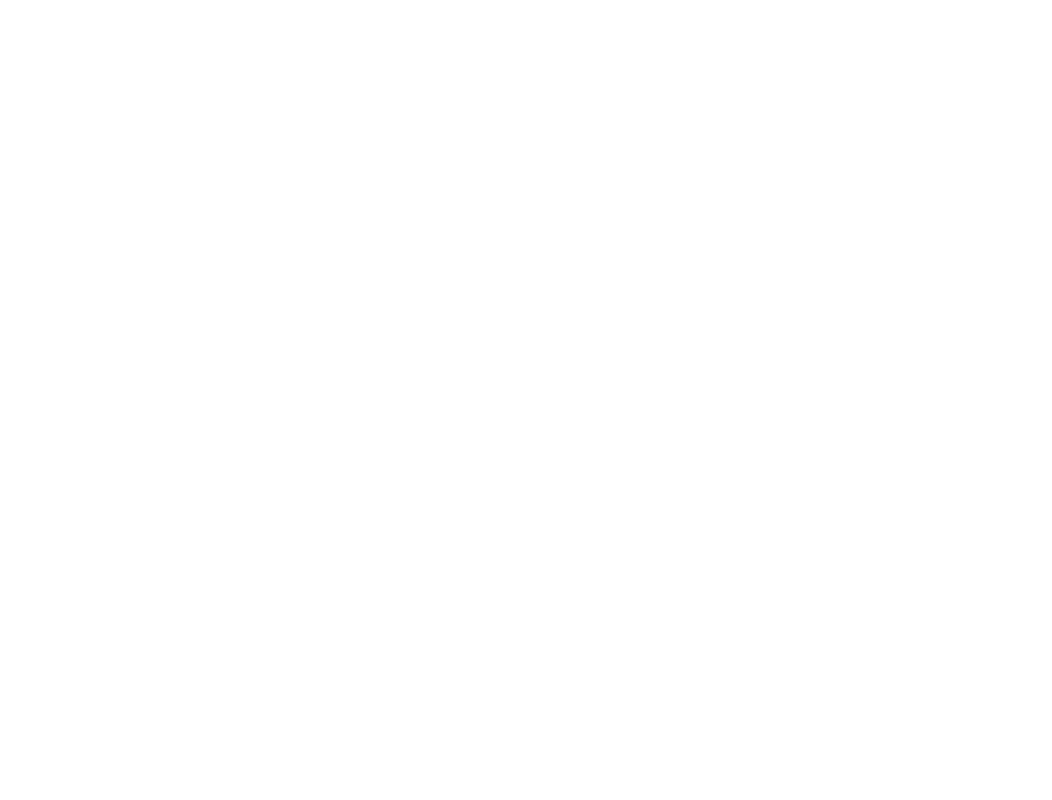
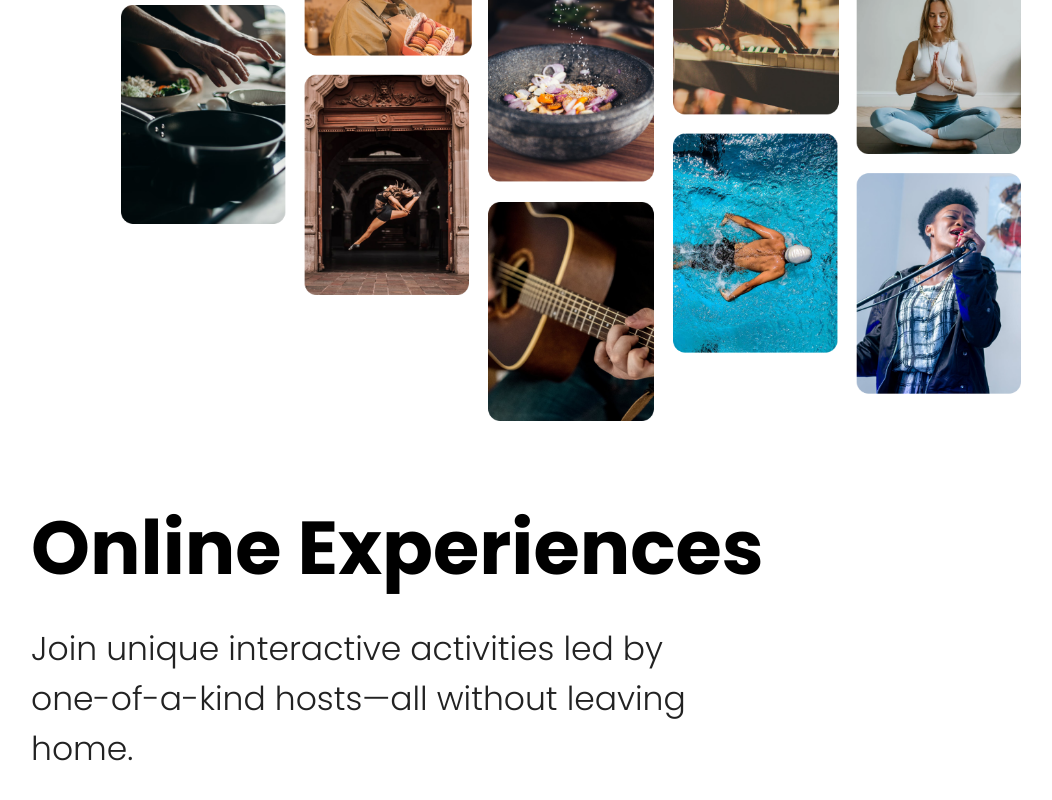
Before and after one commit to adarshcodes/airbnb-experience, a React (Create React App) app: page / in a window 1280 px wide. Shown: the part 246-1046 px from the top of the page, without its empty margins (69-1121 px from the left). Before the commit the page ends 800 px from the top, so only its background shows below. Built offline with nearby package versions, Linux system fonts and the light colour scheme.

Commit message:
completed hero section

```diff
--- a/public/index.html
+++ b/public/index.html
@@ -18,7 +18,7 @@
 		<link rel="preconnect" href="https://fonts.googleapis.com" />
 		<link rel="preconnect" href="https://fonts.gstatic.com" crossorigin />
 		<link
-			href="https://fonts.googleapis.com/css2?family=Poppins:wght@400;500;600;700&display=swap"
+			href="https://fonts.googleapis.com/css2?family=Poppins:wght@200;300;400;500;600;700&display=swap"
 			rel="stylesheet"
 		/>
 
--- a/src/App.js
+++ b/src/App.js
@@ -1,11 +1,11 @@
 import React from "react";
-import NavBar from "./components/NavBar";
+import Header from "./components/Header";
 import "./sass/main.css";
 
 function App() {
 	return (
 		<div className="app">
-			<NavBar />
+			<Header />
 		</div>
 	);
 }
--- /dev/null
+++ b/src/components/Header.jsx
@@ -0,0 +1,14 @@
+import React from "react";
+import NavBar from "./NavBar";
+import Hero from "./Hero";
+
+export default class Header extends React.Component {
+	render() {
+		return (
+			<header className="header">
+				<NavBar />
+				<Hero />
+			</header>
+		);
+	}
+}
--- /dev/null
+++ b/src/components/Hero.jsx
@@ -0,0 +1,23 @@
+import React from "react";
+import heroImg from "../images/photo-grid.png";
+
+class Hero extends React.Component {
+	render() {
+		return (
+			<div className="hero">
+				<div className="hero--container">
+					<img src={heroImg} alt="hero" className="hero--container__img" />
+				</div>
+				<div className="hero--text">
+					<h1 className="hero--text__heading">Online Experiences</h1>
+					<p className="hero--text__para">
+						Join unique interactive activities led by one-of-a-kind hosts—all
+						without leaving home.
+					</p>
+				</div>
+			</div>
+		);
+	}
+}
+
+export default Hero;
--- a/src/components/NavBar.jsx
+++ b/src/components/NavBar.jsx
@@ -4,11 +4,9 @@ import logo from "../images/airbnb-logo.png";
 class NavBar extends React.Component {
 	render() {
 		return (
-			<header className="header">
-				<nav className="navigation">
-					<img src={logo} alt="logo" className="navigation__logo" />
-				</nav>
-			</header>
+			<nav className="navigation">
+				<img src={logo} alt="logo" className="navigation__logo" />
+			</nav>
 		);
 	}
 }
--- a/src/sass/abstract/_variables.scss
+++ b/src/sass/abstract/_variables.scss
@@ -1,3 +1,5 @@
 // Color Variables
 
 $color-primary-white: #ffffff;
+$color-primary-dark: #000000;
+$color-secondary-dark: #222222;
--- a/src/sass/base/_typography.scss
+++ b/src/sass/base/_typography.scss
@@ -0,0 +1,3 @@
+body {
+	font-family: "Poppins", sans-serif;
+}
--- /dev/null
+++ b/src/sass/components/_hero.scss
@@ -0,0 +1,28 @@
+.hero {
+	padding: 7rem 10rem;
+
+	&--container {
+		@include flex-row;
+
+		&__img {
+			width: 90rem;
+		}
+	}
+
+	&--text {
+		padding: 7rem 0;
+		&__heading {
+			font-size: 7.5rem;
+			color: $color-primary-dark;
+			font-weight: 700;
+		}
+
+		&__para {
+			margin-top: 2rem;
+			font-size: 3.3rem;
+			font-weight: 300;
+			color: $color-secondary-dark;
+			max-width: 70rem;
+		}
+	}
+}
--- a/src/sass/components/_navbar.scss
+++ b/src/sass/components/_navbar.scss
@@ -3,7 +3,7 @@
 	@include flex-start;
 	background-color: $color-primary-white;
 	height: 7rem;
-	padding: 1rem 3rem;
+	padding: 1rem 10rem;
 
 	&__logo {
 		width: 10rem;
--- a/src/sass/main.css
+++ b/src/sass/main.css
@@ -14,6 +14,10 @@ body {
   box-sizing: border-box;
 }
 
+body {
+  font-family: "Poppins", sans-serif;
+}
+
 .navigation {
   box-shadow: rgba(0, 0, 0, 0.08) 0px 4px 12px;
   display: flex;
@@ -21,10 +25,43 @@ body {
   align-items: center;
   background-color: #ffffff;
   height: 7rem;
-  padding: 1rem 3rem;
+  padding: 1rem 10rem;
 }
 
 .navigation__logo {
   width: 10rem;
 }
+
+.hero {
+  padding: 7rem 10rem;
+}
+
+.hero--container {
+  display: flex;
+  flex-direction: row;
+  justify-content: center;
+  align-items: center;
+}
+
+.hero--container__img {
+  width: 90rem;
+}
+
+.hero--text {
+  padding: 7rem 0;
+}
+
+.hero--text__heading {
+  font-size: 7.5rem;
+  color: #000000;
+  font-weight: 700;
+}
+
+.hero--text__para {
+  margin-top: 2rem;
+  font-size: 3.3rem;
+  font-weight: 300;
+  color: #222222;
+  max-width: 70rem;
+}
 /*# sourceMappingURL=main.css.map */
--- a/src/sass/main.scss
+++ b/src/sass/main.scss
@@ -9,3 +9,4 @@
 
 // Components
 @import "./components/navbar";
+@import "./components/hero";
```
Also changed, not shown: src/sass/abstract/_mixins.scss (+7 -0 lines), 1 other file (tests, documents, lock files or other folders).
